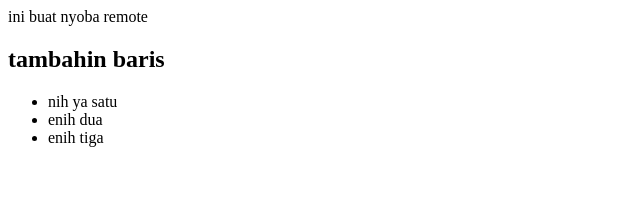
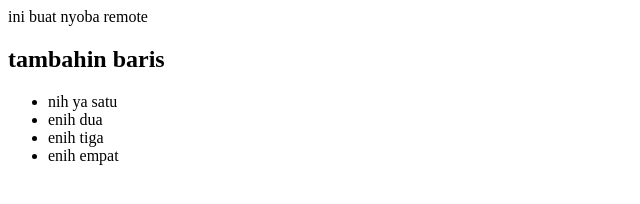
Before and after one commit to mutiarafazhr/git-coba-remote2, a plain HTML site: page index.html in a window 1280 px wide. Shown: the full height of the page, 0-640 px from the left. Drawn offline with Linux system fonts and the light colour scheme.

Commit message:
Update index.html

```diff
--- a/index.html
+++ b/index.html
@@ -12,6 +12,7 @@
         <li>nih ya satu</li>
         <li>enih dua</li>
         <li>enih tiga</li>
+        <li>enih empat</li>
     </ul>
 </body>
 </html>
```
